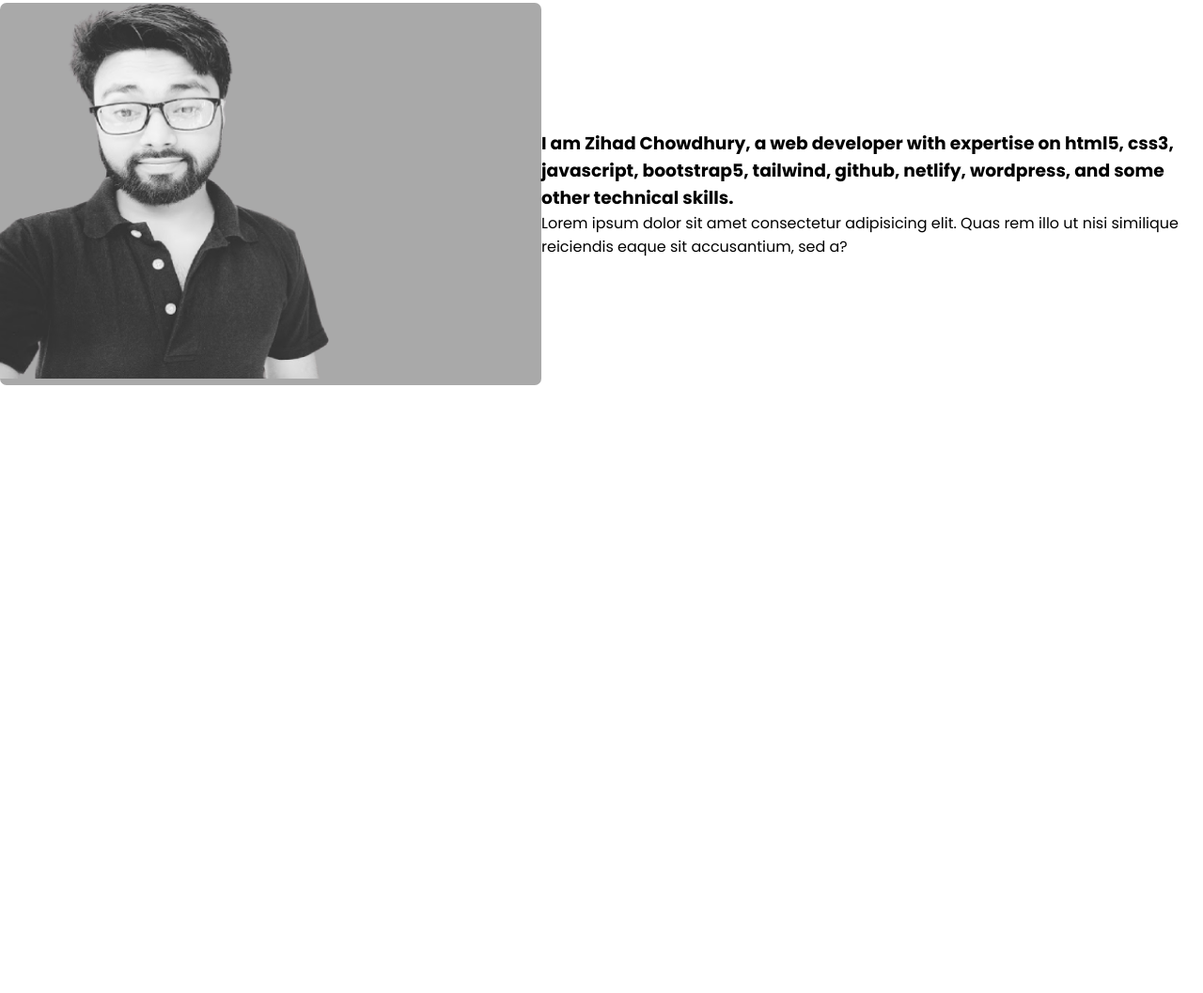
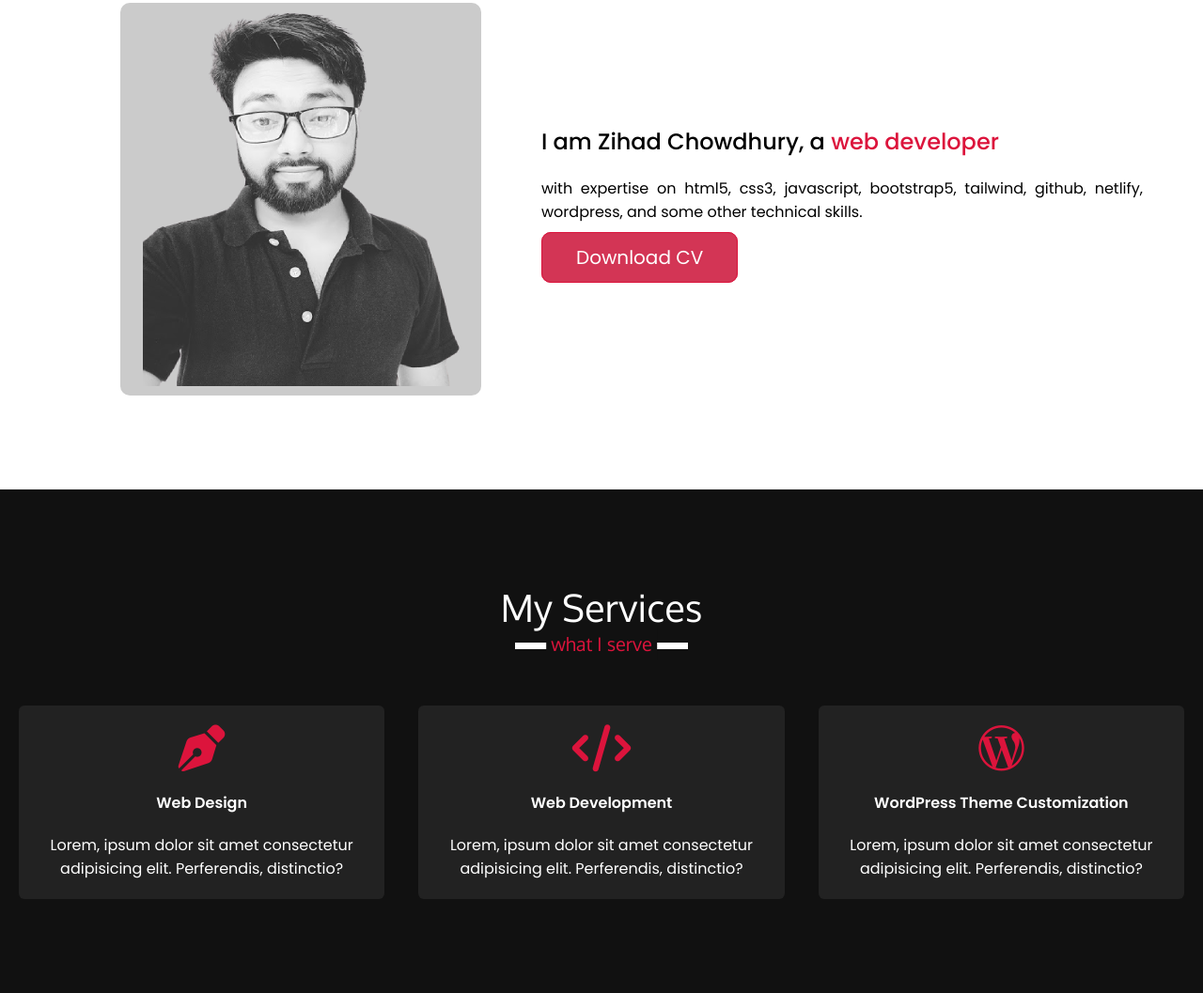
Before and after one commit to zihad-c/personal-portfolio-01, a plain HTML site: page index.html in a window 1280 px wide. Shown: the part 808-1865 px from the top of the page at 94% size. Before the commit the page ends 1318 px from the top, so only its background shows below. Drawn offline with Linux system fonts and the light colour scheme.

Commit message:
about and service section added

```diff
--- a/css/style.css
+++ b/css/style.css
@@ -94,7 +94,7 @@ section {
 
 .text-2 {
     font-size: 4rem;
-    line-height: 3rem;
+    line-height: 5rem;
     margin: 20px 0;
     font-weight: 700;
     text-transform: capitalize;
@@ -114,7 +114,7 @@ section {
     color: rgba(206, 27, 63);
 }
 
-.hero a {
+.btn {
     font-size: 20px;
     line-height: 2rem;
     color: #fff;
@@ -125,7 +125,7 @@ section {
     transition: all 0.3s ease;
 }
 
-.hero a:hover {
+.btn:hover {
     background: none;
     color: crimson;
 }
@@ -134,7 +134,7 @@ section {
     width: 80%;
 }
 
-/* ======= about me section start ========= */
+/* ======= about section start ========= */
 
 .about {
     max-width: 100vw;
@@ -177,26 +177,142 @@ section {
     margin: 0 auto;
     display: flex;
     flex-wrap: wrap;
+    justify-content: center;
+    justify-items: center;
+    align-items: center;
+}
+
+.about-content-left {
+    width: 30%;
+    margin-left: 5%;
+    padding: 10px;
+    background-color: rgba(169, 169, 169, 0.603);
+    border: 0;
+    border-radius: 10px;
+    box-shadow: 10px #ddd;
+}
+
+.about-content-left img{
+    display: block;
+    margin: 0 auto;
+}
+
+.about-content-right {
+    width: 50%;
+    margin-left: 5%;
+}
+
+.about-content-right h3 {
+    font-weight: 500;
+    font-size: 24px;
+}
+
+.about-content-right span {
+    color: crimson;
+}
+
+.about-content-right p {
+    margin: 20px 0;
+    text-align: justify;
+}
+
+/* ======== service section styles ========== */
+
+.services {
+    background: #111;
+    color: #fff;
+}
+
+.service-title {
+    position: relative;
+    font-size: 40px;
+    font-weight: 500;
+    text-align: center;
+    margin-bottom: 60px;
+    padding-bottom: 20px;
+}
+
+.service-title::before {
+    content: '';
+    position: absolute;
+    background-color: #fff;
+    width: 180px;
+    height: 3px;
+    left: 50%;
+    bottom: 0px;
+    padding: 2px;
+    transform: translateX(-50%);
+}
+
+.service-title::after {
+    content: 'what I serve';
+    position: absolute;
+    background-color: #111;
+    font-size: 20px;
+    color: crimson;
+    bottom: -12px;
+    left: 50%;
+    padding: 5px;
+    transform: translateX(-50%);
+}
+
+.service-content {
+    display: flex;
+    margin: 0 20px;
     justify-content: space-between;
     align-items: center;
 }
 
-.about-content-left {
-    width: 45%;
-    margin: 0 auto;
-    padding: 0 auto;
-    justify-items: center;
-    justify-content: center;
-    background-color: darkgray;
-    border: 0;
-    border-radius: 7px;
+.service-content .card {
+    width: calc(33% - 20px);
+    background: #222;
+    padding: 20px 25px;
+    text-align: center;
+    border-radius: 6px;
+    cursor: pointer;
+    transition: all .3s ease;
 }
 
-.about-content-left img{
-    width: 350px;
-    height: 400px;
+.service-content .card:hover {
+    transform: scale(1.05);
+    background: crimson;
 }
 
-.about-content-right {
-    width: 55%;
+.service-content .card .box {
+    transition: all .3s ease;
 }
+
+.service-content .card:hover .box {
+    transform: scale(1.05);
+}
+
+.service-content .card:hover i {
+    color: #fff;
+}
+
+.service-content .card i {
+    font-size: 50px;
+    color: crimson;
+}
+
+.service-content h4 {
+    font-weight: 600;
+    margin: 20px 0;
+}
+
+
+
+
+
+
+
+
+
+
+
+
+
+
+
+
+/* media-query styles start  */
--- a/index.html
+++ b/index.html
@@ -25,11 +25,11 @@
                 <div class="menu">
                     <ul>
                         <li><a href="#">Home</a></li>
-                        <li><a href="About">About</a></li>
-                        <li><a href="Skills">Skills</a></li>
-                        <li><a href="Skills">Teams</a></li>
-                        <li><a href="Service">Service</a></li>
-                        <li><a href="Contact">Contact</a></li>
+                        <li><a href="#About">About</a></li>
+                        <li><a href="#Skills">Skills</a></li>
+                        <li><a href="#Teams">Teams</a></li>
+                        <li><a href="#Service">Service</a></li>
+                        <li><a href="#Contact">Contact</a></li>
                     </ul>
                 </div>
             </div>
@@ -47,7 +47,7 @@
                 <div class="text-3">
                     And I'm a <span>Web Developer</span>
                 </div>
-                <a href="#">Hire Me</a>
+                <a class="btn" href="#">Hire Me</a>
             </div>
             <div>
                 <img src="images/player-3.png" alt="portfolio-image">
@@ -63,7 +63,7 @@
     <main>
         <!-- about section start  -->
         <section id="About" class="about">
-            <h2 class="about-title">
+            <h2 class="section-title about-title">
                 About Me
             </h2>
             <div class="about-content">
@@ -71,13 +71,51 @@
                     <img src="images/my-photo-01-removebg-preview.png" alt="about-image">
                 </div>
                 <div class="about-content-right">
-                    <h3>I am Zihad Chowdhury, a web developer with expertise on html5, css3, javascript, bootstrap5,
-                        tailwind, github, netlify, wordpress, and some other technical skills.</h3>
-                    <p>Lorem ipsum dolor sit amet consectetur adipisicing elit. Quas rem illo ut nisi similique
-                        reiciendis eaque sit accusantium, sed a?</p>
+                    <h3>I am Zihad Chowdhury, a <span>web developer</span></h3>
+                    <p>with expertise on html5, css3, javascript, bootstrap5,
+                        tailwind, github, netlify, wordpress, and some other technical skills.</p>
+                    <a class="btn" href="#">Download CV</a>
                 </div>
             </div>
         </section>
+        <!-- about section end  -->
+
+        <!-- services section start  -->
+        <section id="Services" class="services">
+            <h2 class="section-title service-title">
+                My Services
+            </h2>
+            <div class="service-content">
+                <div class="card">
+                    <div class="box">
+                        <i class="fas fa-pen-nib"></i>
+                        <div>
+                            <h4>Web Design</h4>
+                        </div>
+                        <p>Lorem, ipsum dolor sit amet consectetur adipisicing elit. Perferendis, distinctio?</p>
+                    </div>
+                </div>
+                <div class="card">
+                    <div class="box">
+                        <i class="fas fa-code"></i>
+                        <div>
+                            <h4>Web Development</h4>
+                        </div>
+                        <p>Lorem, ipsum dolor sit amet consectetur adipisicing elit. Perferendis, distinctio?</p>
+                    </div>
+                </div>
+                <div class="card">
+                    <div class="box">
+                        <i class="fab fa-wordpress-simple"></i>
+                        <div>
+                            <h4>WordPress Theme Customization</h4>
+                        </div>
+                        <p>Lorem, ipsum dolor sit amet consectetur adipisicing elit. Perferendis, distinctio?</p>
+                    </div>
+                </div>
+            </div>
+        </section>
+
     </main>
 </body>
 
```
